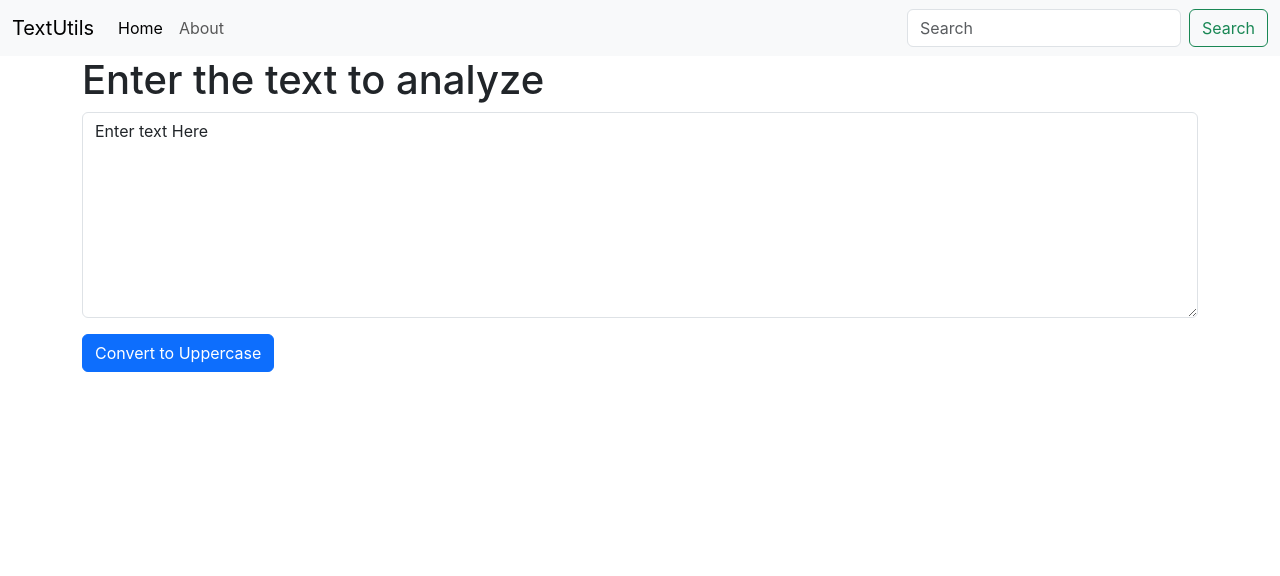
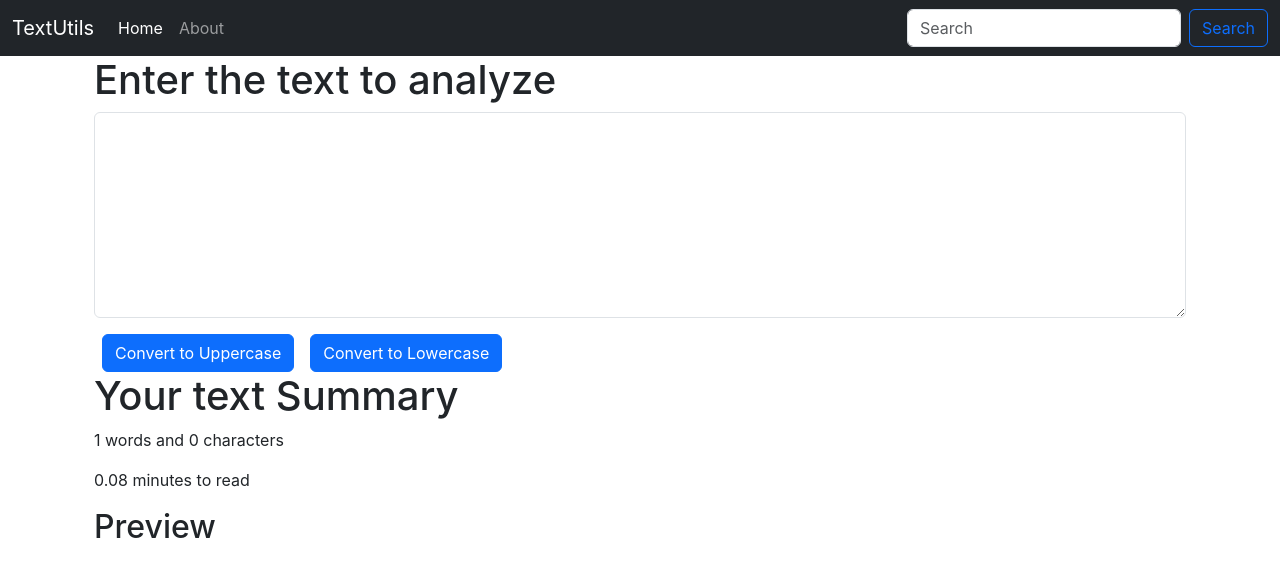
Before and after one commit to Nilakshi2006/TextUtils-React, a React (Create React App) app: page / in a window 1280 px wide. Shown: the top 576 px of the page. Built offline with nearby package versions, Linux system fonts and the light colour scheme.

Commit message:
Day 8 of React

```diff
--- a/src/components/TextForm.js
+++ b/src/components/TextForm.js
@@ -8,24 +8,38 @@
     // setText("You have clicked on Convert to Uppercase")//coreect way to chnage the state
   }
 
+  const handleLoClick=()=>{
+const newText=text.toLowerCase() //to convert text to lowercase
+ setText(newText)
+  }
+
   const handleOnChange=(event)=>{
     // console.log("on Change was clicked")
     setText(event.target.value) //event.target.value is the text which is being typed in textarea
   }
-    const [text, setText] = useState('Enter text Here')
+    const [text, setText] = useState('')
     //copied from react dev tools state->text setState->setText initial state ->'Enter text Here'
     // When use count it is updated evrywhere it is present
 
     return (
     <>
-    <div>
+    <div className="container">
 
         <h1>{props.heading}</h1>
 <div className="mb-3">
 
   <textarea className="form-control" value={text} id="myBox" rows="8" onChange={handleOnChange}></textarea>
 </div>
-    <button className="btn btn-primary" onClick={handleUpClick}>Convert to Uppercase</button>
+    <button className="btn btn-primary mx-2" onClick={handleUpClick}>Convert to Uppercase</button>
+    <button className="btn btn-primary mx-2" onClick={handleLoClick}>Convert to Lowercase</button>
+    </div>
+
+    <div className="container">
+      <h1>Your text Summary</h1>
+      <p>{text.split(" ").length} words and {text.length} characters</p>
+      <p>{0.08 * text.split(" ").length} minutes to read</p>
+      <h2>Preview</h2>
+      {text}
     </div>
     </>
   )
--- a/src/components/navbar.js
+++ b/src/components/navbar.js
@@ -3,9 +3,8 @@
 
 export default function Navbar({ title, aboutText = 'About' }) {
   return (
-
 <>
-<nav className="navbar navbar-expand-lg bg-body-tertiary">
+<nav className="navbar navbar-expand-lg navbar-dark bg-dark">
   <div className="container-fluid">
     <a className="navbar-brand" href="/">{title}</a>
     <button className="navbar-toggler" type="button" data-bs-toggle="collapse" data-bs-target="#navbarSupportedContent" aria-controls="navbarSupportedContent" aria-expanded="false" aria-label="Toggle navigation">
@@ -23,7 +22,7 @@
       </ul>
       <form className="d-flex" role="search">
         <input className="form-control me-2" type="search" placeholder="Search" aria-label="Search"/>
-        <button className="btn btn-outline-success" type="submit">Search</button>
+        <button className="btn btn-outline-primary" type="submit">Search</button>
       </form>
     </div>
   </div>
```
